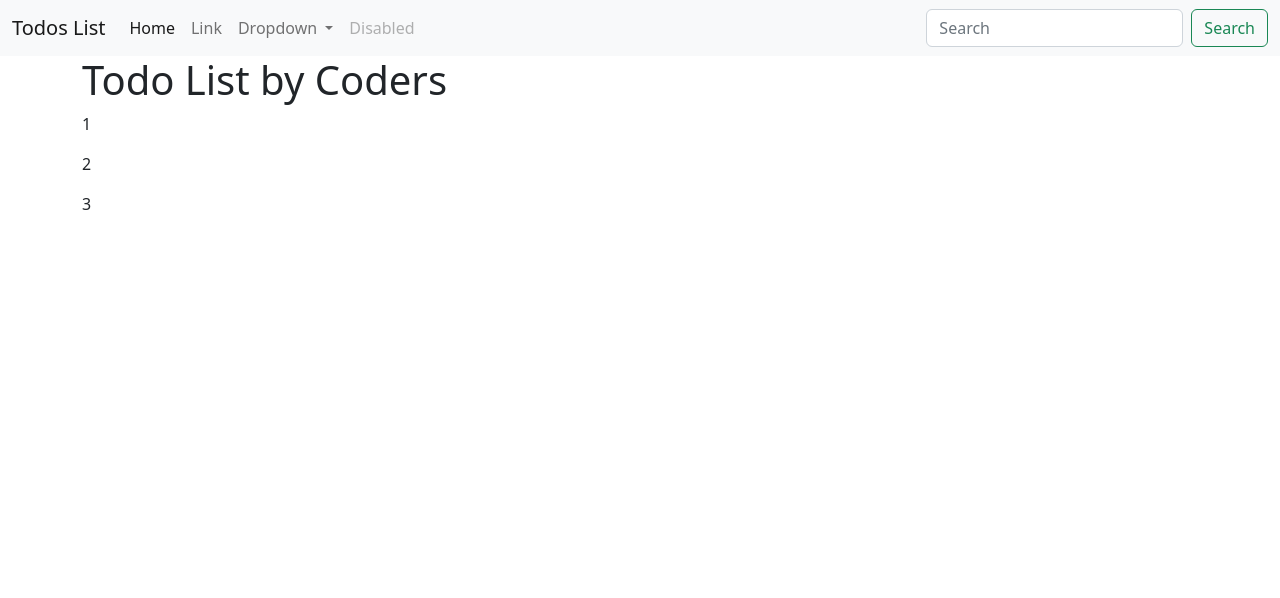
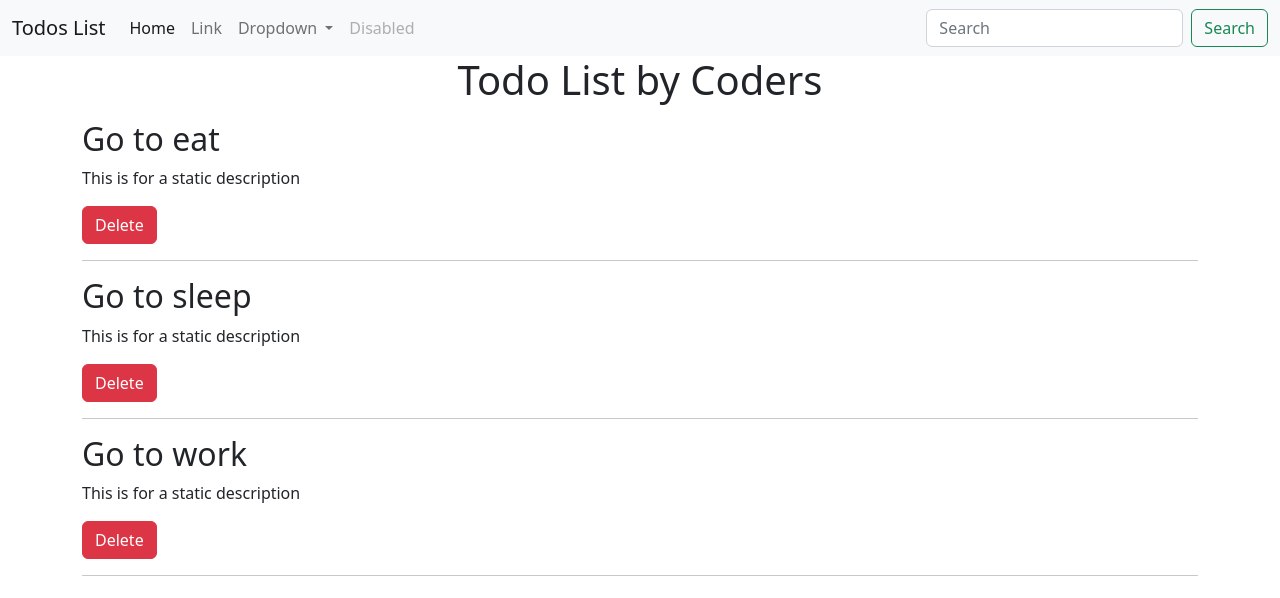
Before and after one commit to itx-shoaib/Todo-Angular, an Angular app: page / in a window 1280 px wide. Shown: the top 598 px of the page. Built offline with nearby package versions, Linux system fonts and the light colour scheme.

Commit message:
Updating the todos-item html / frontend by giving margins and populating the description and title too

```diff
--- a/src/app/MyComponents/todos-item/todos-item.component.html
+++ b/src/app/MyComponents/todos-item/todos-item.component.html
@@ -1 +1,8 @@
-<p>{{item.id}}</p>
+<!-- Sending item in ngFor as Todo -->
+
+<div class="my-3">
+    <h2>{{item.title}}</h2>
+    <p>{{item.desc}}</p>
+    <button class="btn btn-danger">Delete</button>
+    <hr>
+</div>
--- a/src/app/app.component.html
+++ b/src/app/app.component.html
@@ -37,7 +37,7 @@
   </nav>
 
   <div class="container">
-    <h1>Todo List by Coders</h1>
+    <h1 class="text-center">Todo List by Coders</h1>
     <app-todos></app-todos>
   </div>
 </div>
```
